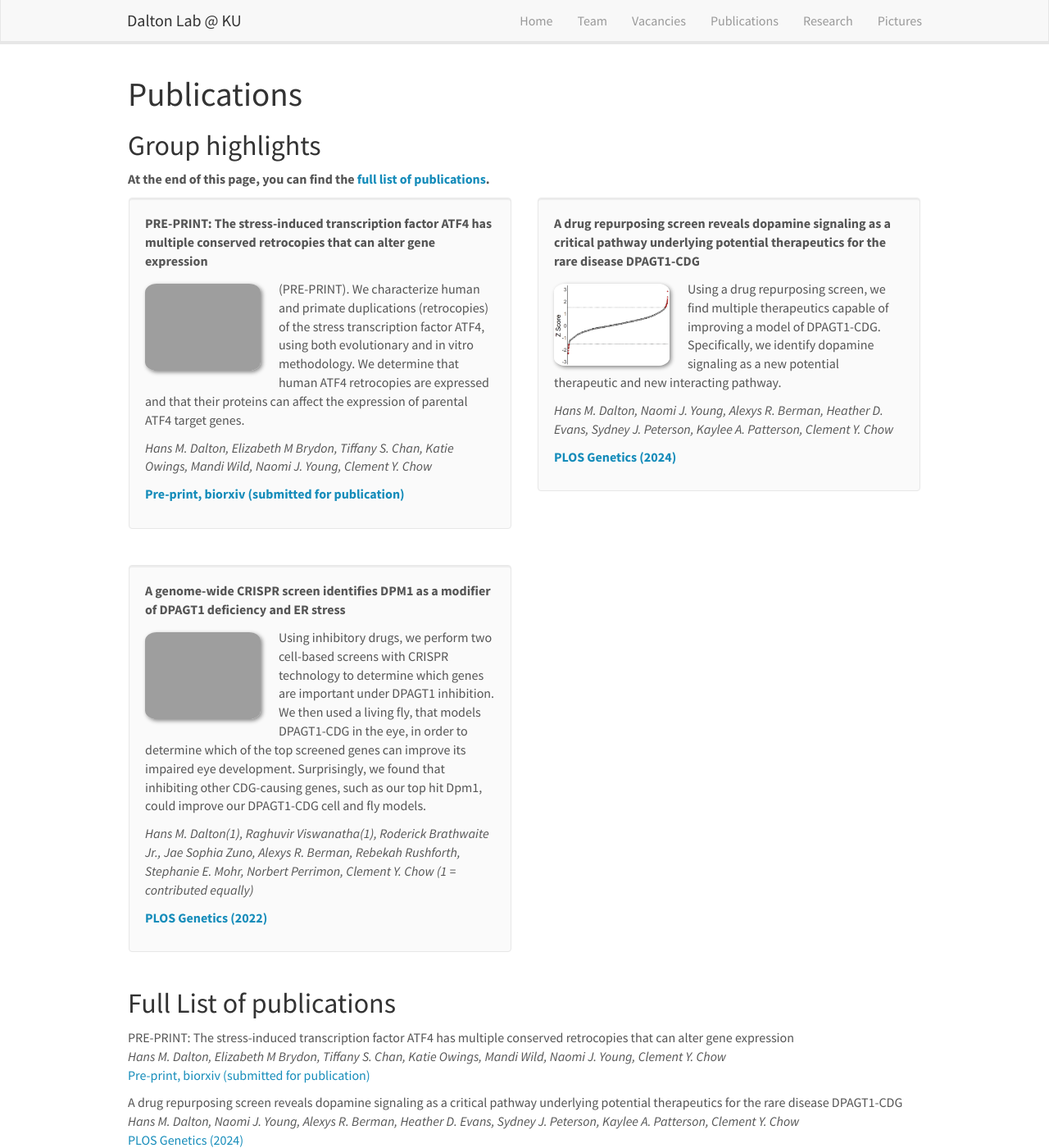
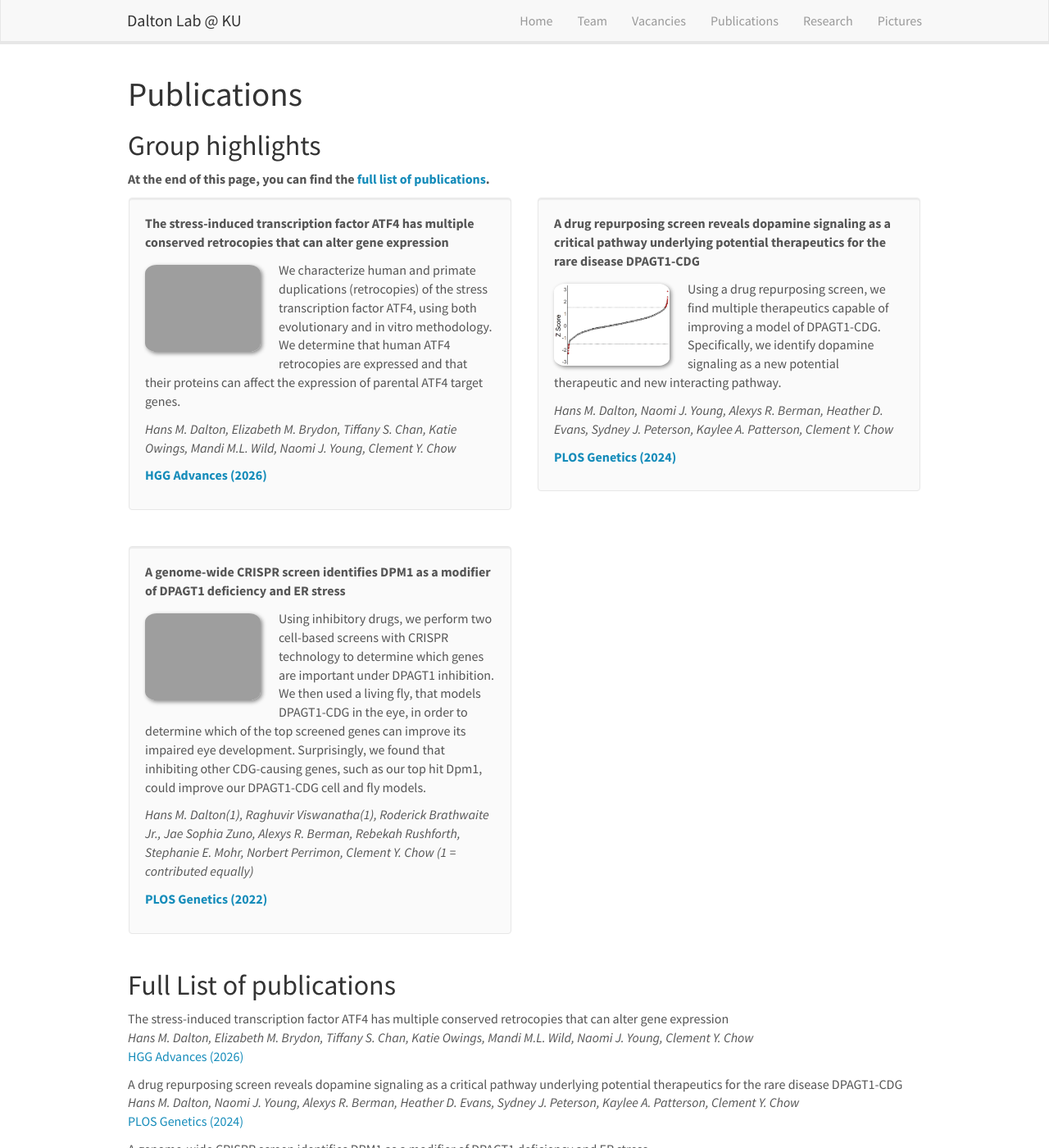
Before and after one commit to hansmdalton/hansmdalton.github.io, a Jekyll site: the page built from _pages/publications.md, in a window 1280 px wide and 1400 px high. Shown: the whole window at 82% size. Built offline with Jekyll 4.4.1, drawn with Linux system fonts in a browser that asks for light colours; nearby versions of some CDN libraries.

Commit message:
Update publication entry for ATF4 retrocopies
Updated publication details for ATF4 retrocopies, including title, description, authors, and link.

```diff
--- a/_data/publist.yml
+++ b/_data/publist.yml
@@ -1,10 +1,10 @@
-- title: "PRE-PRINT: The stress-induced transcription factor ATF4 has multiple conserved retrocopies that can alter gene expression"
+- title: "The stress-induced transcription factor ATF4 has multiple conserved retrocopies that can alter gene expression"
   image: ATF4_2026.png
-  description: (PRE-PRINT). We characterize human and primate duplications (retrocopies) of the stress transcription factor ATF4, using both evolutionary and in vitro methodology. We determine that human ATF4 retrocopies are expressed and that their proteins can affect the expression of parental ATF4 target genes.
-  authors: Hans M. Dalton, Elizabeth M Brydon, Tiffany S. Chan, Katie Owings, Mandi Wild, Naomi J. Young, Clement Y. Chow
+  description: We characterize human and primate duplications (retrocopies) of the stress transcription factor ATF4, using both evolutionary and in vitro methodology. We determine that human ATF4 retrocopies are expressed and that their proteins can affect the expression of parental ATF4 target genes.
+  authors: Hans M. Dalton, Elizabeth M. Brydon, Tiffany S. Chan, Katie Owings, Mandi M.L. Wild, Naomi J. Young, Clement Y. Chow
   link:
-    url: https://www.biorxiv.org/content/10.64898/2026.03.31.714484v1
-    display: Pre-print, biorxiv (submitted for publication)
+    url: https://www.cell.com/hgg-advances/fulltext/S2666-2477(26)00106-5
+    display: HGG Advances (2026)
   highlight: 1
 
 - title: "A drug repurposing screen reveals dopamine signaling as a critical pathway underlying potential therapeutics for the rare disease DPAGT1-CDG"
```
